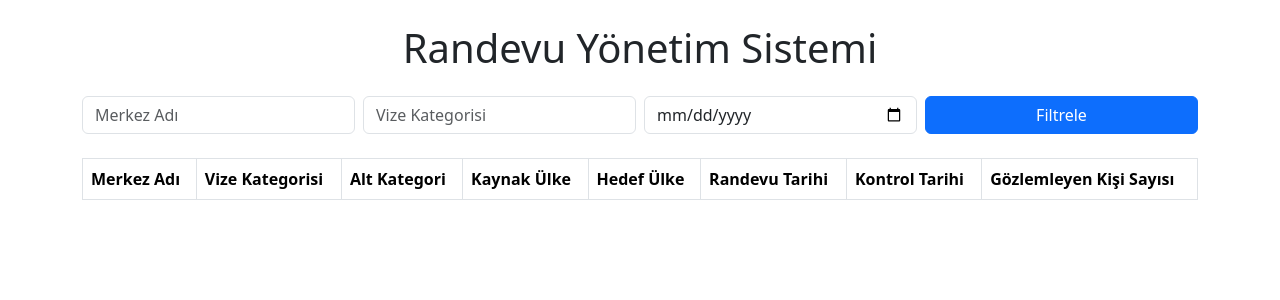
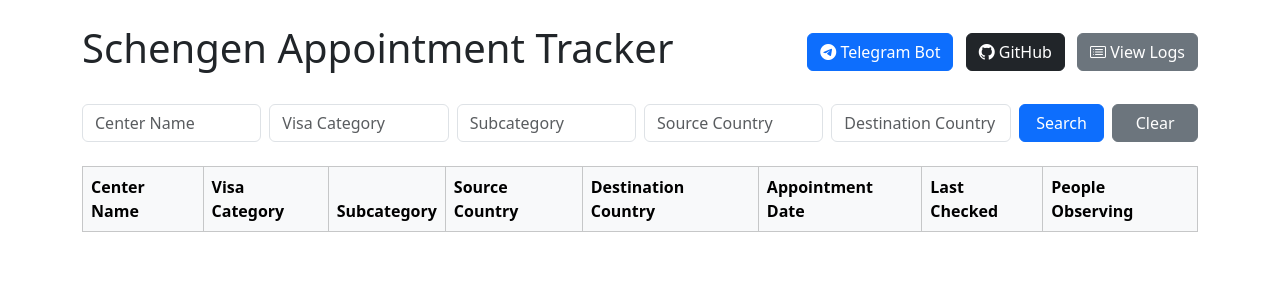
Before and after one commit to mytsx/SchengenChecker, a Python web app: template templates/home.html in a window 1280 px wide. Shown: the top 300 px of the page. Run offline with Jinja, Linux system fonts and the light colour scheme; the template is opened without the code that fills it, so the values that code supplies are empty; some libraries are stand-ins or nearby versions.

Commit message:
bir takım düzenlemeler

```diff
--- a/static/js/home.js
+++ b/static/js/home.js
@@ -1,31 +1,75 @@
-// Home Sayfası: Randevu Verilerini Getirme ve Gösterme
+let dataTable;
+
+document.addEventListener("DOMContentLoaded", () => {
+    fetchDatalistOptions();
+    fetchAppointments();
+
+    // Enter tuşu ile arama
+    document.getElementById("filter-form").addEventListener("keypress", (e) => {
+        if (e.key === "Enter") {
+            e.preventDefault();
+            fetchAppointments();
+        }
+    });
+});
+
+function fetchDatalistOptions() {
+    const filters = ["center_name", "visa_category", "visa_subcategory", "source_country", "mission_country"];
+
+    filters.forEach(column => {
+        fetch(`/get_filter_options?column=${column}`)
+            .then(response => response.json())
+            .then(data => {
+                // Autocomplete için hazırla
+                $("#" + column).autocomplete({
+                    source: data,
+                    minLength: 0, // Tıklayınca tüm liste gelir
+                    autoFocus: true
+                }).focus(function () {
+                    $(this).autocomplete("search", ""); // Focus ile açılır
+                });
+            })
+            .catch(err => console.error(`Error fetching options for ${column}:`, err));
+    });
+}
+
 function fetchAppointments() {
-    const center_name = document.getElementById('center_name').value;
-    const visa_category = document.getElementById('visa_category').value;
-    const appointment_date = document.getElementById('appointment_date').value;
+    const params = new URLSearchParams({
+        center_name: document.getElementById("center_name").value,
+        visa_category: document.getElementById("visa_category").value,
+        visa_subcategory: document.getElementById("visa_subcategory").value,
+        source_country: document.getElementById("source_country").value,
+        mission_country: document.getElementById("mission_country").value
+    });
 
-    fetch(`/get_filtered_appointments?center_name=${center_name}&visa_category=${visa_category}&appointment_date=${appointment_date}`)
+    fetch(`/get_filtered_appointments?${params.toString()}`)
         .then(response => response.json())
         .then(data => {
-            const tbody = document.getElementById('appointments-table-body');
-            tbody.innerHTML = "";  // Mevcut verileri temizle
-            data.forEach(row => {
-                const tr = document.createElement('tr');
-                tr.innerHTML = `
-                    <td>${row.center_name}</td>
-                    <td>${row.visa_category}</td>
-                    <td>${row.visa_subcategory || '-'}</td>
-                    <td>${row.source_country || '-'}</td>
-                    <td>${row.mission_country || '-'}</td>
-                    <td>${row.appointment_date || 'N/A'}</td>
-                    <td>${row.last_checked || 'N/A'}</td>
-                    <td>${row.people_looking || 0}</td>
-                `;
-                tbody.appendChild(tr);
-            });
+            if (dataTable) {
+                dataTable.clear().rows.add(data).draw();
+            } else {
+                dataTable = $("#appointments-table").DataTable({
+                    data: data,
+                    columns: [
+                        { data: "center_name" },
+                        { data: "visa_category" },
+                        { data: "visa_subcategory", defaultContent: "-" },
+                        { data: "source_country", defaultContent: "-" },
+                        { data: "mission_country", defaultContent: "-" },
+                        { data: "appointment_date", defaultContent: "N/A" },
+                        { data: "last_checked", defaultContent: "N/A" },
+                        { data: "people_looking", defaultContent: 0 }
+                    ],
+                    responsive: true,
+                    pageLength: 10,
+                    order: [[6, "desc"]]
+                });
+            }
         })
-        .catch(err => console.error("Randevu verisi çekilirken hata: ", err));
+        .catch(err => console.error("Error fetching appointments:", err));
 }
 
-// Sayfa Yüklendiğinde Veriyi Getir
-document.addEventListener("DOMContentLoaded", fetchAppointments);
+function clearFilters() {
+    document.getElementById("filter-form").reset();
+    fetchAppointments();
+}
--- a/templates/home.html
+++ b/templates/home.html
@@ -1,56 +1,83 @@
 <!DOCTYPE html>
 <html lang="en">
-
 <head>
     <meta charset="UTF-8">
     <meta name="viewport" content="width=device-width, initial-scale=1.0">
-    <title>Randevu Yönetim Sistemi</title>
+    <title>Schengen Appointment Tracker</title>
+    <!-- Bootstrap CSS -->
     <link href="https://cdn.jsdelivr.net/npm/bootstrap@5.3.0-alpha1/dist/css/bootstrap.min.css" rel="stylesheet">
+    <!-- jQuery UI CSS -->
+    <link rel="stylesheet" href="https://code.jquery.com/ui/1.13.2/themes/base/jquery-ui.css">
+    <!-- DataTables CSS -->
+    <link href="https://cdn.datatables.net/1.13.4/css/dataTables.bootstrap5.min.css" rel="stylesheet">
+    <!-- Bootstrap Icons -->
+    <link href="https://cdn.jsdelivr.net/npm/bootstrap-icons/font/bootstrap-icons.css" rel="stylesheet">
 </head>
-
 <body>
     <div class="container my-4">
-        <h1 class="text-center mb-4">Randevu Yönetim Sistemi</h1>
+        <div class="d-flex justify-content-between align-items-center mb-4">
+            <h1 class="text-center">Schengen Appointment Tracker</h1>
+            <div>
+                <a href="https://t.me/SchengenCheckerBot" target="_blank" class="btn btn-primary me-2">
+                    <i class="bi bi-telegram"></i> Telegram Bot
+                </a>
+                <a href="https://github.com/mytsx/SchengenChecker" target="_blank" class="btn btn-dark">
+                    <i class="bi bi-github"></i> GitHub
+                </a>
+                <a href="/log" class="btn btn-secondary ms-2">
+                    <i class="bi bi-card-list"></i> View Logs
+                </a>
+            </div>
+        </div>
 
-        <!-- Filtreleme Formu -->
+        <!-- Filtering Form -->
         <form id="filter-form" class="mb-4">
             <div class="row g-2">
-                <div class="col-md-3">
-                    <input type="text" id="center_name" class="form-control" placeholder="Merkez Adı">
+                <div class="col-md-2">
+                    <input type="text" id="center_name" class="form-control" placeholder="Center Name">
                 </div>
-                <div class="col-md-3">
-                    <input type="text" id="visa_category" class="form-control" placeholder="Vize Kategorisi">
+                <div class="col-md-2">
+                    <input type="text" id="visa_category" class="form-control" placeholder="Visa Category">
                 </div>
-                <div class="col-md-3">
-                    <input type="date" id="appointment_date" class="form-control" placeholder="Randevu Tarihi">
+                <div class="col-md-2">
+                    <input type="text" id="visa_subcategory" class="form-control" placeholder="Subcategory">
                 </div>
-                <div class="col-md-3">
-                    <button type="button" class="btn btn-primary w-100" onclick="fetchAppointments()">Filtrele</button>
+                <div class="col-md-2">
+                    <input type="text" id="source_country" class="form-control" placeholder="Source Country">
+                </div>
+                <div class="col-md-2">
+                    <input type="text" id="mission_country" class="form-control" placeholder="Destination Country">
+                </div>
+                <div class="col-md-2 d-flex">
+                    <button type="button" class="btn btn-primary w-100 me-2" onclick="fetchAppointments()">Search</button>
+                    <button type="button" class="btn btn-secondary w-100" onclick="clearFilters()">Clear</button>
                 </div>
             </div>
         </form>
 
-        <!-- Tablo -->
-        <table class="table table-striped table-bordered">
-            <thead>
+        <!-- Appointments Table -->
+        <table id="appointments-table" class="table table-striped table-hover table-bordered">
+            <thead class="table-light">
                 <tr>
-                    <th>Merkez Adı</th>
-                    <th>Vize Kategorisi</th>
-                    <th>Alt Kategori</th>
-                    <th>Kaynak Ülke</th>
-                    <th>Hedef Ülke</th>
-                    <th>Randevu Tarihi</th>
-                    <th>Kontrol Tarihi</th>
-                    <th>Gözlemleyen Kişi Sayısı</th>
+                    <th>Center Name</th>
+                    <th>Visa Category</th>
+                    <th>Subcategory</th>
+                    <th>Source Country</th>
+                    <th>Destination Country</th>
+                    <th>Appointment Date</th>
+                    <th>Last Checked</th>
+                    <th>People Observing</th>
                 </tr>
             </thead>
-            <tbody id="appointments-table-body">
-                <!-- Dinamik Veriler -->
-            </tbody>
+            <tbody></tbody>
         </table>
     </div>
 
+    <!-- Scripts -->
+    <script src="https://code.jquery.com/jquery-3.6.0.min.js"></script>
+    <script src="https://code.jquery.com/ui/1.13.2/jquery-ui.min.js"></script>
+    <script src="https://cdn.datatables.net/1.13.4/js/jquery.dataTables.min.js"></script>
+    <script src="https://cdn.datatables.net/1.13.4/js/dataTables.bootstrap5.min.js"></script>
     <script src="{{ url_for('static', filename='js/home.js') }}"></script>
 </body>
-
 </html>
--- a/templates/log.html
+++ b/templates/log.html
@@ -40,8 +40,8 @@
             <div class="col-md-6">
                 <div class="section responses">
                     <h2 class="text-warning">Last 10 Response Changes</h2>
-                    <div id="response-changes">
-                        <div class="text-muted">Loading response changes...</div>
+                    <div class="accordion" id="response-accordion">
+                        <!-- Dynamic Responses Here -->
                     </div>
                 </div>
             </div>
```
Also changed, not shown: app.py (+101 -26 lines), static/js/log.js (+19 -8 lines).
